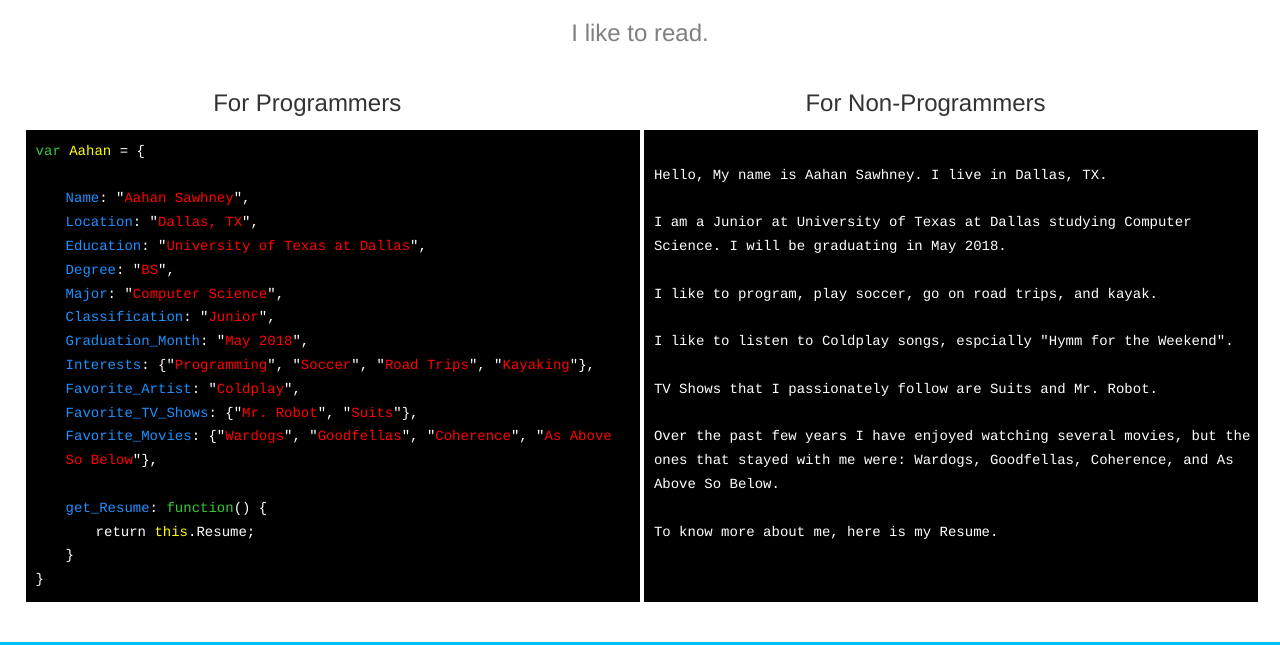
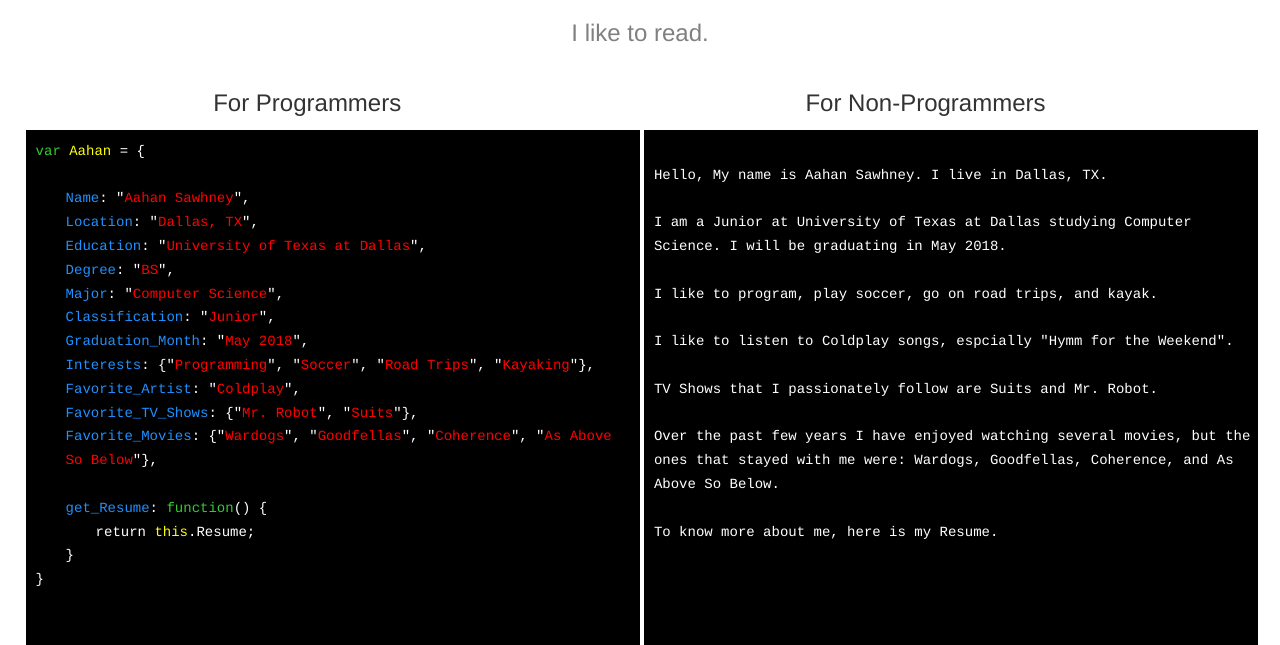
Before and after one commit to aahan96/aahan96.github.io, a plain HTML site: page index.html in a window 1280 px wide. Shown: the part 114-759 px from the top of the page. Drawn offline with nearby package versions, Linux system fonts and the light colour scheme.

Commit message:
changed height to %

```diff
--- a/styles/style.css
+++ b/styles/style.css
@@ -80,6 +80,7 @@
     line-height: 1.7em;
     color: white;
     font-size: 14px;
+    height: 75%;
 }
 
 #info2 {
@@ -95,6 +96,7 @@
     line-height: 1.7em;
     color: white;
     font-size: 14px;
+    height: 75%;
 }
 
 .indent {
```
